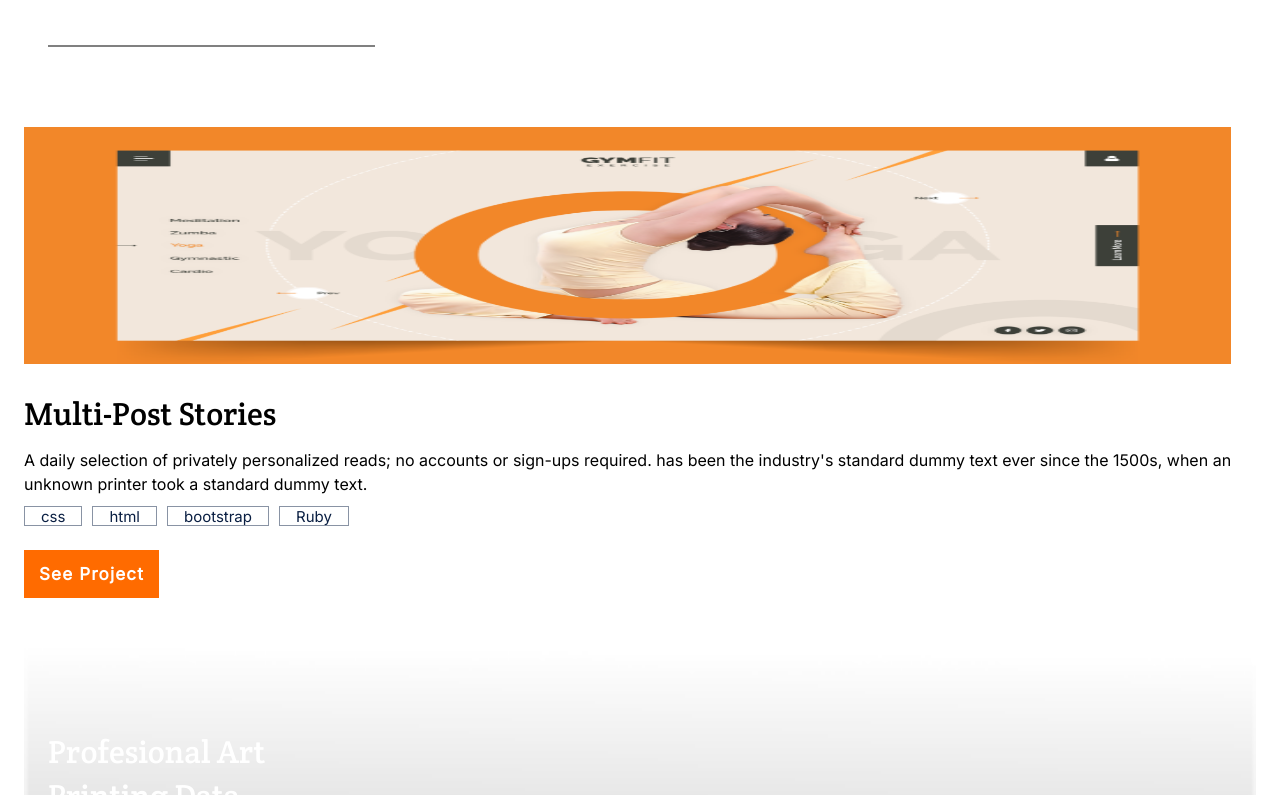
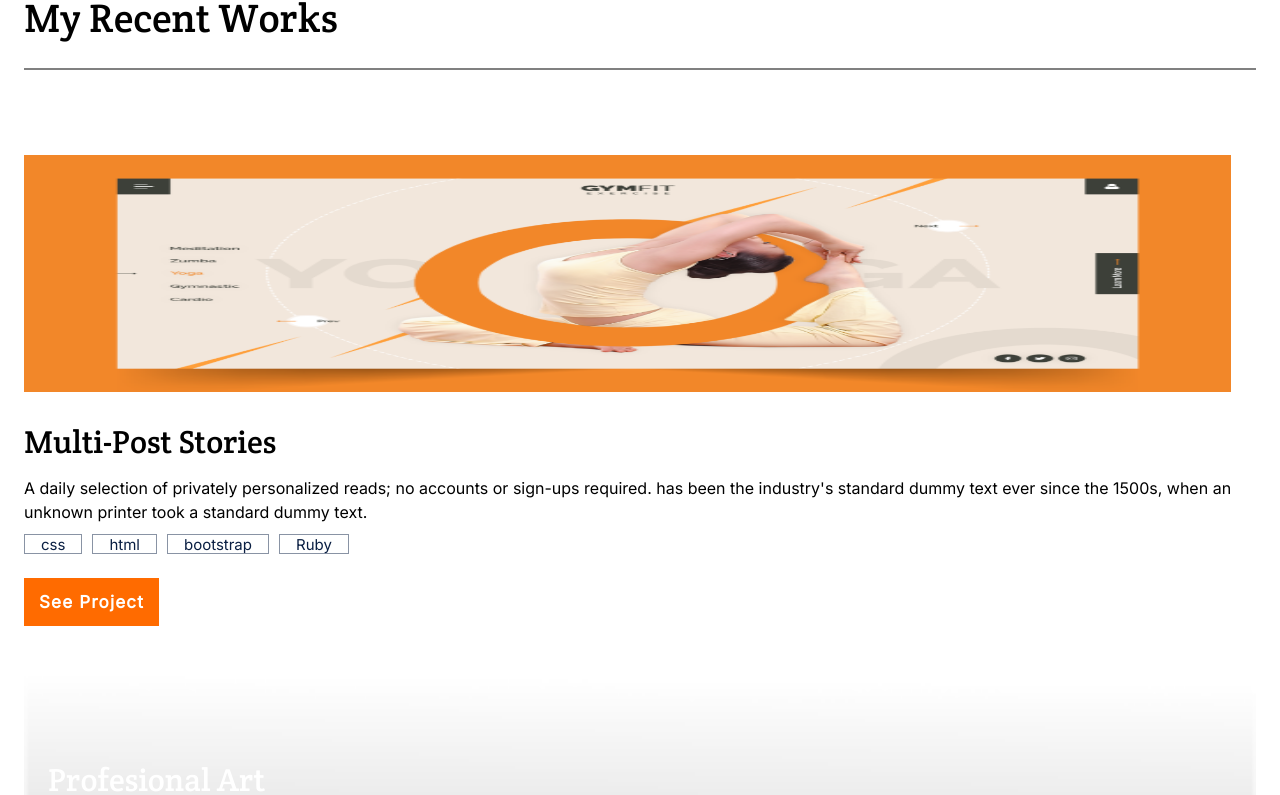
Before and after one commit to alizaamir123/setup-mobile-first, a website: page index.html in a window 1280 px wide. Shown: the part 772-1567 px from the top of the page. Drawn offline with Linux system fonts and the light colour scheme.

Commit message:
change css

```diff
--- a/style.css
+++ b/style.css
@@ -131,17 +131,14 @@
 }
 
 .works-section {
-  display: flex;
-  flex-direction: column;
+  display: grid;
+  align-items: center;
   width: 100%;
   margin-bottom: 120px;
   padding: 0 24px;
 }
 
 .works-title {
-  width: 329px;
-  margin-left: 24px;
-  padding: 31px 0 31px 0;
   font-family: "Crete Round", sans-serif;
   font-style: normal;
   font-weight: 400;
@@ -149,11 +146,15 @@
   line-height: 52px;
 }
 
+.works-head {
+  display: flex;
+  flex-direction: column;
+  justify-content: center;
+  padding: 85px 0;
+}
+
 .vector-works {
   margin-top: 24px;
-  margin-left: 24px;
-  margin-bottom: 80px;
-  width: 327px;
   height: 2px;
   border-width: 0;
   color: gray;
```
